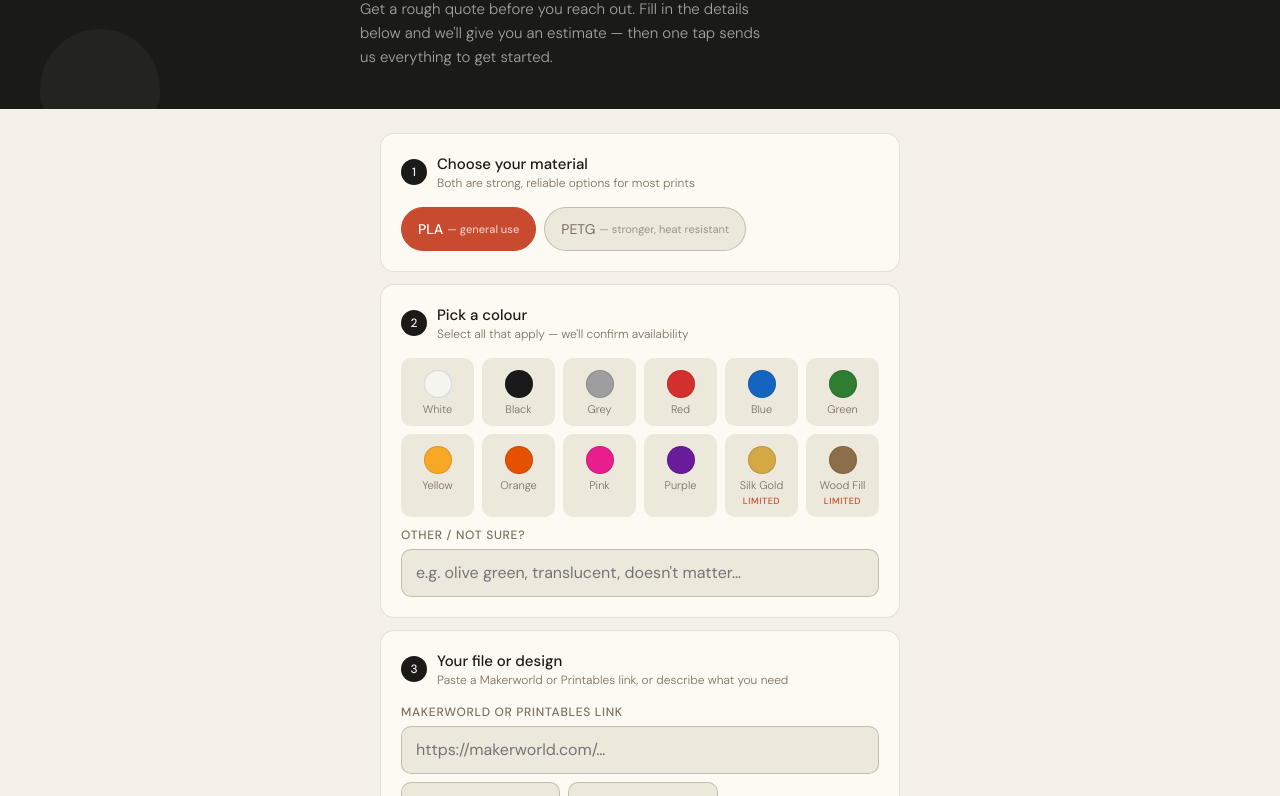
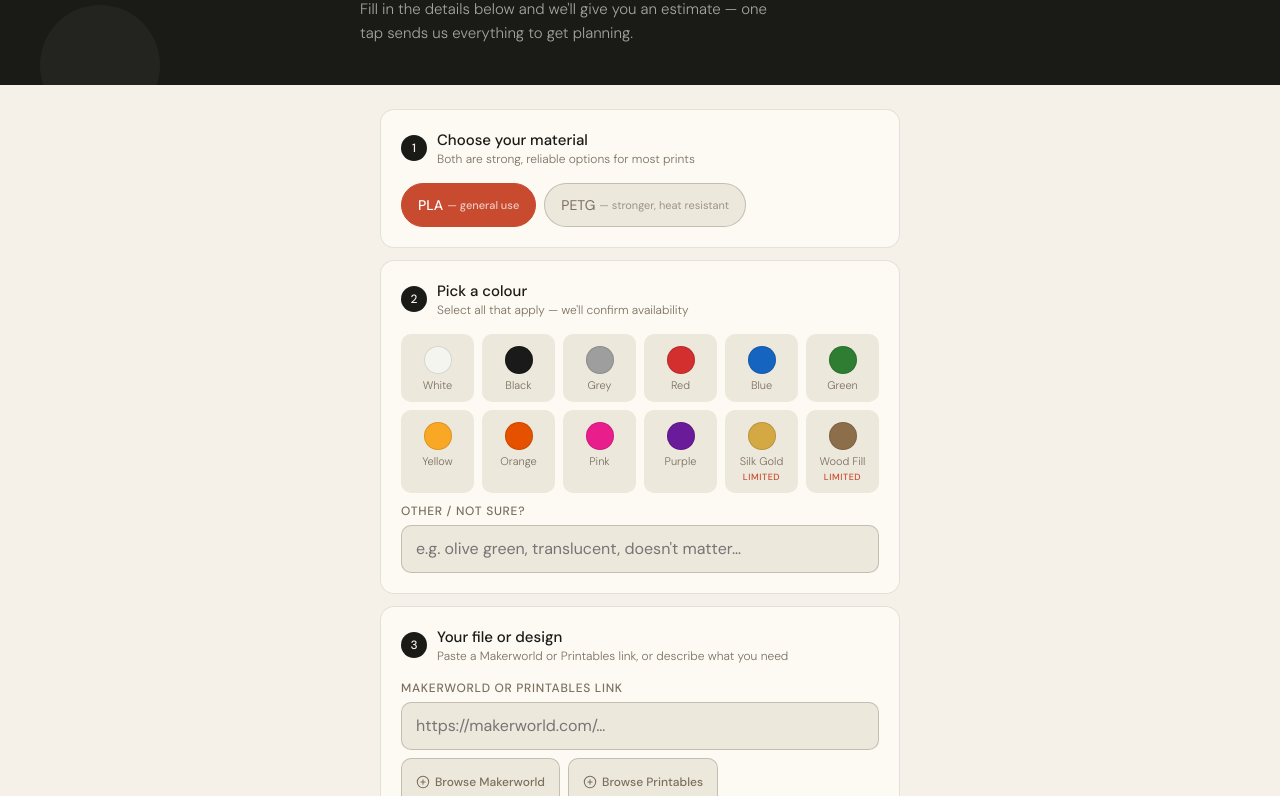
Before and after one commit to murphylobster/3DPrint, a plain HTML site: page index.html in a window 1280 px wide. Shown: the part 217-1013 px from the top of the page. Drawn offline with nearby package versions, Linux system fonts and the light colour scheme.

Commit message:
Update index.html

```diff
--- a/index.html
+++ b/index.html
@@ -448,7 +448,7 @@
       <span>Annapolis Valley, NS</span>
     </div>
     <h1>The Print<br><em>Shed.</em></h1>
-    <p>Get a rough quote before you reach out. Fill in the details below and we'll give you an estimate — then one tap sends us everything to get started.</p>
+    <p>Fill in the details below and we'll give you an estimate — one tap sends us everything to get planning.</p>
   </div>
 </div>
 
```
